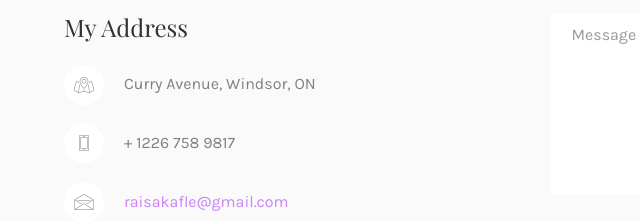
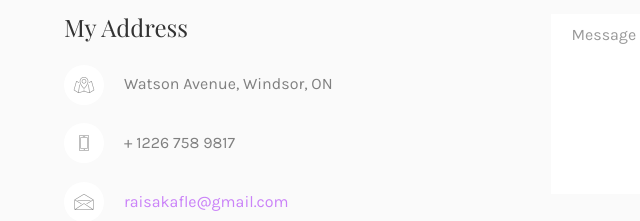
Before and after one commit to raishakafle/Raisha_Portfolio, a plain HTML site: page contact.html in a window 1280 px wide. Shown: the part 329-550 px from the top of the page, 6-646 px from the left. Drawn offline with nearby package versions, Linux system fonts and the light colour scheme; files whose address does not match are found by name; a web font is replaced by a local one.

Commit message:
address changes

```diff
--- a/contact.html
+++ b/contact.html
@@ -110,7 +110,7 @@
 							<div class="col-md-4 animate-box">
 								<h3>My Address</h3>
 								<ul class="contact-info">
-									<li><span><i class="icon-map5"></i></span>Curry Avenue, Windsor, ON</li>
+									<li><span><i class="icon-map5"></i></span>Watson Avenue, Windsor, ON</li>
 									<li><span><i class="icon-phone4"></i></span>+ 1226 758 9817</li>
 									<li><span><i class="icon-envelope2"></i></span><a href="#">raisakafle@gmail.com</a></li>
 									<!-- <li><span><i class="icon-globe3"></i></span><a href="#">www.yoursite.com</a></li> -->
```
